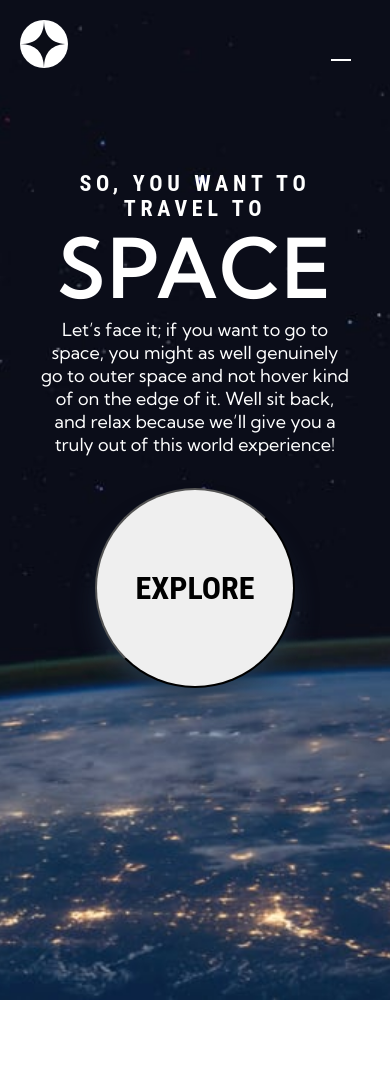
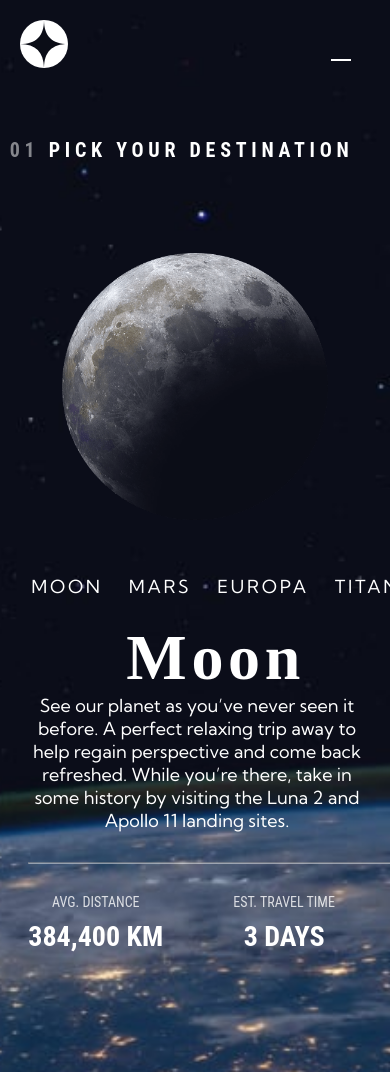
Before and after one commit to redamohamed19/Space-tourism-multi-page-website, a React app: page /destination in a window 390 px wide. Shown: the top 1072 px of the page. Before the commit the page ends 1000 px from the top, so only its background shows below. Built offline with nearby package versions, Linux system fonts and the light colour scheme; a web font is replaced by a local one.

Commit message:
implement destination page

```diff
--- /dev/null
+++ b/src/css/destination.css
@@ -0,0 +1,121 @@
+@import url('https://fonts.googleapis.com/css2?family=Bellefair&family=Kumbh+Sans&family=Lalezar&display=swap');
+.destination {
+  width: 75%;
+  margin: 0 auto;
+  margin-top: 50px;
+}
+.planet_name {
+  font-size: 6.25rem;
+  text-align: left;
+  padding-top: 20px;
+  font-family: 'Bellefair', serif;
+  line-height: 1.1;
+}
+
+.destination h1 {
+  color: white;
+
+  letter-spacing: 4.72px;
+}
+.pick_dest_span {
+  opacity: 0.5;
+}
+.destination_grid {
+  display: grid;
+  grid-template-columns: 48% 48%;
+  justify-content: center;
+  align-items: center;
+  margin-top: 50px;
+}
+.planet_menu ul {
+  display: flex;
+  justify-content: flex-start;
+  gap: 20px;
+}
+.planet_menu ul li {
+  list-style-type: none;
+  color: white;
+  padding: 5px 3px 5px 3px;
+  font-family: 'Kumbh Sans', sans-serif;
+  font-size: 1.125rem;
+  letter-spacing: 2.7px;
+  text-align: center;
+}
+.planet_desc p {
+  color: white;
+  font-size: 1.125rem;
+  font-family: 'Kumbh Sans', sans-serif;
+  width: 90%;
+}
+hr {
+  opacity: 0.5;
+  margin-top: 30px;
+}
+.planet_number {
+  display: flex;
+  justify-content: flex-start;
+  gap: 70px;
+  color: white;
+  margin-top: 30px;
+}
+.AVG_DISTANCE p {
+  font-size: 0.875rem;
+  opacity: 0.8;
+}
+.AVG_DISTANCE h2 {
+  font-size: 1.75rem;
+
+  padding-top: 10px;
+}
+.EST_TRAVEL_TIME p {
+  font-size: 0.875rem;
+  opacity: 0.8;
+}
+.EST_TRAVEL_TIME h2 {
+  font-size: 1.75rem;
+
+  padding-top: 10px;
+}
+@media only screen and (max-width: 1250px) {
+  .destination {
+    width: 95%;
+  }
+  #planet_name {
+    font-size: 5rem;
+  }
+  .destination_grid {
+    grid-template-columns: 80%;
+    grid-template-rows: 50% 50%;
+  }
+  .planet_pic,
+  .planet_info {
+    margin: 0 auto;
+  }
+  .planet_info {
+    margin-top: 50px;
+    text-align: center;
+  }
+  .planet_pic {
+    display: flex;
+    justify-content: center;
+  }
+  .planet_pic img {
+    width: 80%;
+  }
+  .destination h1 {
+    font-size: 1.25rem;
+  }
+}
+@media only screen and (max-width: 640px) {
+  .destination_grid {
+    grid-template-columns: 90%;
+    grid-template-rows: 50% 50%;
+  }
+  .planet_info p {
+    text-align: center;
+  }
+  #planet_name {
+    font-size: 4rem;
+    text-align: center;
+  }
+}
--- a/src/css/style.css
+++ b/src/css/style.css
@@ -10,7 +10,7 @@
 
 #root {
   background: url(../imgs/home/background-home-desktop.jpg);
-  height: 1000px;
+  height: 1200px;
   width: 100%;
   background-repeat: no-repeat;
   background-size: cover;
@@ -211,6 +211,7 @@ nav {
   .h1intro,
   .introp {
     text-align: center;
+    padding-top: 30px;
   }
   .explore {
     margin-top: 50px;
--- a/src/js/app.js
+++ b/src/js/app.js
@@ -2,6 +2,9 @@ import React from 'react';
 import '../css/style.css';
 import { render } from 'react-dom';
 import logo from '../imgs/shared/logo.svg';
+import Destination from './destination';
+import Home from './home';
+import { BrowserRouter as Router, Route, Link, Switch } from 'react-router-dom';
 const App = () => {
   const openandclose = () => {
     console.log('hello');
@@ -11,6 +14,7 @@ const App = () => {
     document.getElementById('spinner').classList.toggle('menuclicked');
   };
   return (
+    <Router>
       <div>
         <nav>
           <img src={logo} className="logo" />
@@ -18,14 +22,18 @@ const App = () => {
             <div className="line"></div>
             <ul className="navbar">
               <li>
+                <Link to="/">
                   <a>
                     <span>00 </span> HOME
                   </a>
+                </Link>
               </li>
               <li>
+                <Link to="/destination">
                   <a>
                     <span>01 </span> DESTINATION
                   </a>
+                </Link>
               </li>
               <li>
                 <a>
@@ -52,9 +60,11 @@ const App = () => {
                 </a>
               </li>
               <li>
+                <Link to="/destination">
                   <a>
                     <span>01 </span>DESTINATION
                   </a>
+                </Link>
               </li>
               <li>
                 <a>
@@ -69,25 +79,13 @@ const App = () => {
             </ul>
           </div>
         </nav>
-      <section className="home_grid">
-        <div className="intro">
-          <div className="info">
-            <h1 className="h1intro">
-              SO, YOU WANT TO TRAVEL TO <span className="space">SPACE</span>
-            </h1>
-            <p className="introp">
-              Let’s face it; if you want to go to space, you might as well
-              genuinely go to outer space and not hover kind of on the edge of
-              it. Well sit back, and relax because we’ll give you a truly out of
-              this world experience!
-            </p>
+
+        <Switch>
+          <Route exact path="/" component={Home} />
+          <Route exact path="/destination" component={Destination} />
+        </Switch>
       </div>
-        </div>
-        <div className="explore">
-          <button className="btn">EXPLORE</button>
-        </div>
-      </section>
-    </div>
+    </Router>
   );
 };
 
--- /dev/null
+++ b/src/js/destination.js
@@ -0,0 +1,54 @@
+import React from 'react';
+import '../css/style.css';
+import '../css/destination.css';
+import { render } from 'react-dom';
+import planet01 from '../imgs/destination/image-moon.png';
+const destination = () => {
+  console.log('win');
+  return (
+    <section className="destination">
+      <h1>
+        <span className="pick_dest_span">01 </span>PICK YOUR DESTINATION
+      </h1>
+      <div className="destination_grid">
+        <div className="planet_pic">
+          <img src={planet01} />
+        </div>
+        <div className="planet_info">
+          <div className="planet_menu">
+            <ul>
+              <li>MOON</li>
+              <li>MARS</li>
+              <li>EUROPA</li>
+              <li>TITAN</li>
+            </ul>
+          </div>
+          <div className="planet_desc">
+            <h1 className="planet_name" id="planet_name">
+              Moon
+            </h1>
+            <p>
+              See our planet as you’ve never seen it before. A perfect relaxing
+              trip away to help regain perspective and come back refreshed.
+              While you’re there, take in some history by visiting the Luna 2
+              and Apollo 11 landing sites.
+            </p>
+          </div>
+          <hr />
+          <div className="planet_number">
+            <div className="AVG_DISTANCE">
+              <p>AVG. DISTANCE</p>
+              <h2>384,400 KM</h2>
+            </div>
+            <div className="EST_TRAVEL_TIME">
+              <p>EST. TRAVEL TIME</p>
+              <h2>3 DAYS</h2>
+            </div>
+          </div>
+        </div>
+      </div>
+    </section>
+  );
+};
+
+export default destination;
--- /dev/null
+++ b/src/js/home.js
@@ -0,0 +1,28 @@
+import React from 'react';
+import '../css/style.css';
+
+import { BrowserRouter as Router, Route, Link, Switch } from 'react-router-dom';
+const Home = () => {
+  return (
+    <section className="home_grid">
+      <div className="intro">
+        <div className="info">
+          <h1 className="h1intro">
+            SO, YOU WANT TO TRAVEL TO <span className="space">SPACE</span>
+          </h1>
+          <p className="introp">
+            Let’s face it; if you want to go to space, you might as well
+            genuinely go to outer space and not hover kind of on the edge of it.
+            Well sit back, and relax because we’ll give you a truly out of this
+            world experience!
+          </p>
+        </div>
+      </div>
+      <div className="explore">
+        <button className="btn">EXPLORE</button>
+      </div>
+    </section>
+  );
+};
+
+export default Home;
```
Also changed, not shown: dist/d287d07182de3015952f.png (added), dist/main.[contentHash].bundle.js, dist/main.[contentHash].bundle.js.LICENSE.txt, src/imgs/destination/background-destination-desktop.jpg (added), src/imgs/destination/background-destination-mobile.jpg (added), src/imgs/destination/background-destination-tablet.jpg (added), src/imgs/destination/image-europa.png (added), src/imgs/destination/image-europa.webp (added), src/imgs/destination/image-mars.png (added), src/imgs/destination/image-mars.webp (added), src/imgs/destination/image-moon.png (added), src/imgs/destination/image-moon.webp (added), src/imgs/destination/image-titan.png (added), src/imgs/destination/image-titan.webp (added). Lines whose indentation alone changed are shown as unchanged.
